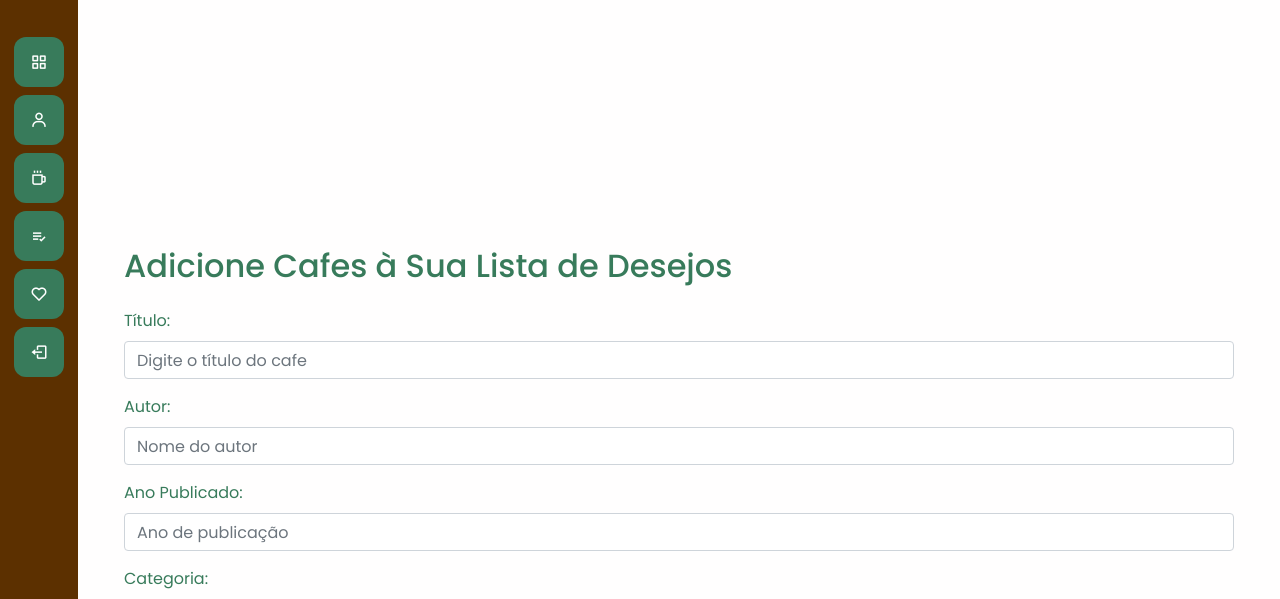
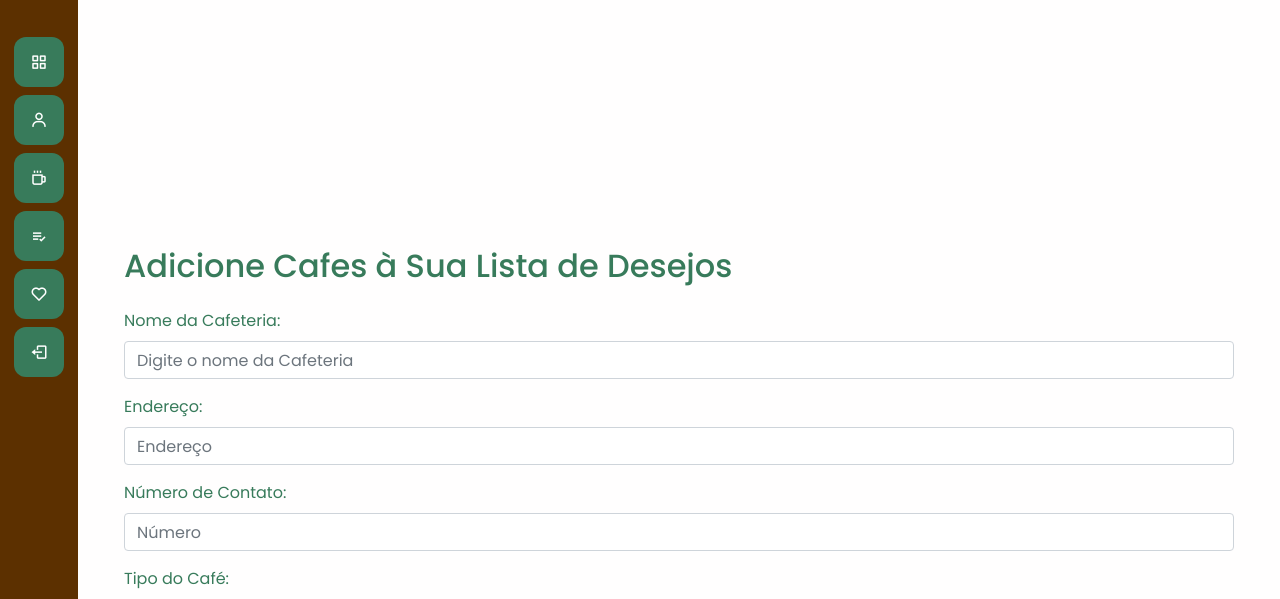
Before and after one commit to LucasSukar/Projeto2.0-G9, a Django app: page /mainapp/lista_desejos/add/ in a window 1280 px wide. Shown: the part 49-648 px from the top of the page. Run offline with Django 5.2, Linux system fonts and the light colour scheme; the visitor is signed in with stand-in values (Sample User, id 1); data that the repository does not hold is empty; parts of the project's set-up code (start-up, migrations or seed data) failed here and were passed over.

Commit message:
Erros de sintaxe resolvidos

```diff
--- a/mainapp/models.py
+++ b/mainapp/models.py
@@ -24,7 +24,7 @@ class Cafe(models.Model):
     ]
     nome = models.CharField(max_length=100)
     autor = models.CharField(max_length=100)
-    anopublicado = models.IntegerField()
+    anopublicado = models.CharField(max_length=15)
     genero=models.ForeignKey(Categoria, on_delete=models.SET_NULL, null=True)
     status_cafeteria=models.CharField(max_length=2, choices=STATUS_CAFETERIA_CHOICES, default='NL')
     avaliacao=models.IntegerField(choices=AVALIACAO_CHOICES, default=0)
--- a/mainapp/templates/mainapp/add_lista.html
+++ b/mainapp/templates/mainapp/add_lista.html
@@ -19,19 +19,19 @@
     <form method="post" class="mt-3">
         {% csrf_token %}
         <div class="form-group">
-            <label for="nome">Título:</label>
-            <input type="text" class="form-control" id="nome" name="nome" placeholder="Digite o título do cafe" required>
+            <label for="nome">Nome da Cafeteria:</label>
+            <input type="text" class="form-control" id="nome" name="nome" placeholder="Digite o nome da Cafeteria" required>
         </div>
         <div class="form-group">
-            <label for="autor">Autor:</label>
-            <input type="text" class="form-control" id="autor" name="autor" placeholder="Nome do autor" required>
+            <label for="autor">Endereço:</label>
+            <input type="text" class="form-control" id="autor" name="autor" placeholder="Endereço" required>
         </div>
         <div class="form-group">
-            <label for="anopublicado">Ano Publicado:</label>
-            <input type="number" class="form-control" id="anopublicado" name="anopublicado" placeholder="Ano de publicação" required>
+            <label for="anopublicado">Número de Contato:</label>
+            <input type="number" class="form-control" id="anopublicado" name="anopublicado" placeholder="Número" required>
         </div>
         <div class="form-group">
-            <label for="genero">Categoria:</label>
+            <label for="genero">Tipo do Café:</label>
             <select class="form-control" id="genero" name="genero">
                 {% for categoria in categorias %}
                 <option value="{{ categoria.id }}">{{ categoria.genero }}</option>
--- a/mainapp/templates/mainapp/cafe_detail.html
+++ b/mainapp/templates/mainapp/cafe_detail.html
@@ -16,8 +16,8 @@
             <div class="col-md-8">
                 <h5 class="card-title">{{ cafe.nome }}</h5>
                 <p class="card-text"><strong>Nome da Cafeteria:</strong> {{ cafe.autor }}</p>
-                <p class="card-text"><strong>Avaliação 1-10:</strong> {{ cafe.anopublicado }}</p>
-                <p class="card-text"><strong>Tipo de cafeteria:</strong> {{ cafe.genero.genero }}</p>
+                <p class="card-text"><strong>Número de Contato:</strong> {{ cafe.anopublicado }}</p>
+                <p class="card-text"><strong>Tipo de Café:</strong> {{ cafe.genero.genero }}</p>
                 <p class="card-text"><strong>Status da cafeteria:</strong> {{ cafe.get_status_cafeteria_display }}</p>
                 <a href="{% url 'biblioteca' %}" class="btn btn-primary">Voltar</a>
                 <button type="button" class="btn btn-danger" data-toggle="modal" data-target="#deleteConfirmationModal">
--- a/mainapp/templates/mainapp/cafe_form.html
+++ b/mainapp/templates/mainapp/cafe_form.html
@@ -21,15 +21,15 @@
             <input type="text" class="form-control" id="nome" name="nome" required>
         </div>
         <div class="form-group">
-            <label for="autor">Lugar:</label>
+            <label for="autor">Endereço:</label>
             <input type="text" class="form-control" id="autor" name="autor" required>
         </div>
         <div class="form-group">
-            <label for="anopublicado">avaliação 1-10:</label>
+            <label for="anopublicado">Número de Contato:</label>
             <input type="number" class="form-control" id="anopublicado" name="anopublicado" required>
         </div>
         <div class="form-group">
-            <label for="genero">tipo de cafeteria:</label>
+            <label for="genero">Tipo de Café:</label>
             <select class="form-control" id="genero" name="genero">
                 {% for categoria in categorias %}
                 <option value="{{ categoria.id }}">{{ categoria.genero }}</option>
--- a/mainapp/templates/mainapp/cafe_update.html
+++ b/mainapp/templates/mainapp/cafe_update.html
@@ -20,15 +20,15 @@
             <input type="text" class="form-control" id="nome" name="nome" value="{{ cafe.nome }}" required>
         </div>
         <div class="form-group">
-            <label for="autor">Lugar:</label>
+            <label for="autor">Endereço:</label>
             <input type="text" class="form-control" id="autor" name="autor" value="{{ cafe.autor }}" required>
         </div>
         <div class="form-group">
-            <label for="anopublicado">avaliação 1-10:</label>
+            <label for="anopublicado">Número de Contato:</label>
             <input type="number" class="form-control" id="anopublicado" name="anopublicado" value="{{ cafe.anopublicado }}" required>
         </div>
         <div class="form-group">
-            <label for="genero">tipo de cafeteria:</label>
+            <label for="genero">Tipo de Café:</label>
             <select class="form-control" id="genero" name="genero">
                 {% for categoria in categorias %}
                     <option value="{{ categoria.id }}" {% if categoria.id == cafe.genero.id %}selected{% endif %}>{{ categoria.genero }}</option>
```
